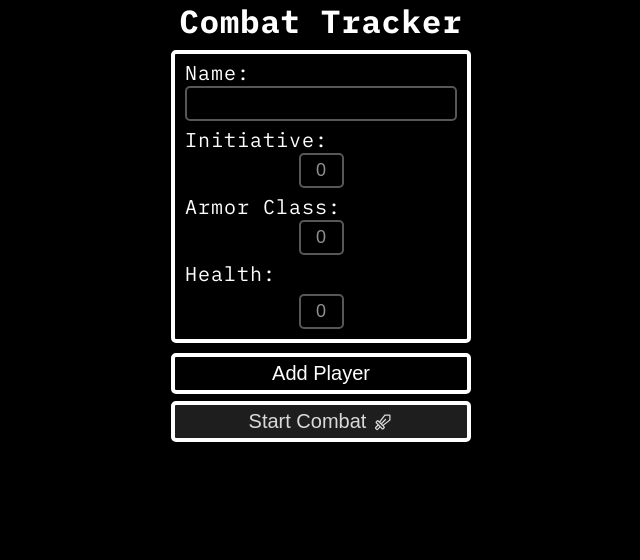
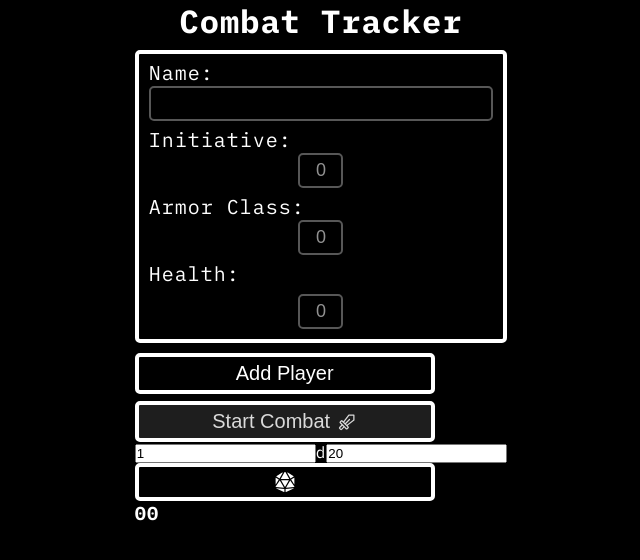
Before and after one commit to dreniff3/Combat-Tracker, a React (Vite) app in the folder frontend/: page / in a window 1280 px wide. Shown: the top 560 px of the page, without its empty margins (319-959 px from the left). Built offline with nearby package versions, Linux system fonts and the light colour scheme.

Commit message:
Add DieRoller component

```diff
--- a/frontend/src/screens/CombatScreen.jsx
+++ b/frontend/src/screens/CombatScreen.jsx
@@ -1,6 +1,7 @@
 import { useEffect, useState } from 'react';
 import FighterList from '../components/FighterList';
 import AddFighters from '../components/AddFighters';
+import DieRoller from '../components/DieRoller';
 import { PiSword } from "react-icons/pi";
 import { FaSkullCrossbones } from "react-icons/fa";
 
@@ -68,6 +69,9 @@ const CombatScreen = () => {
                 >End Combat <FaSkullCrossbones /></button>
                 )}
             </div>
+            <div>
+                <DieRoller />
+            </div>
         </>
     );
 };
```
